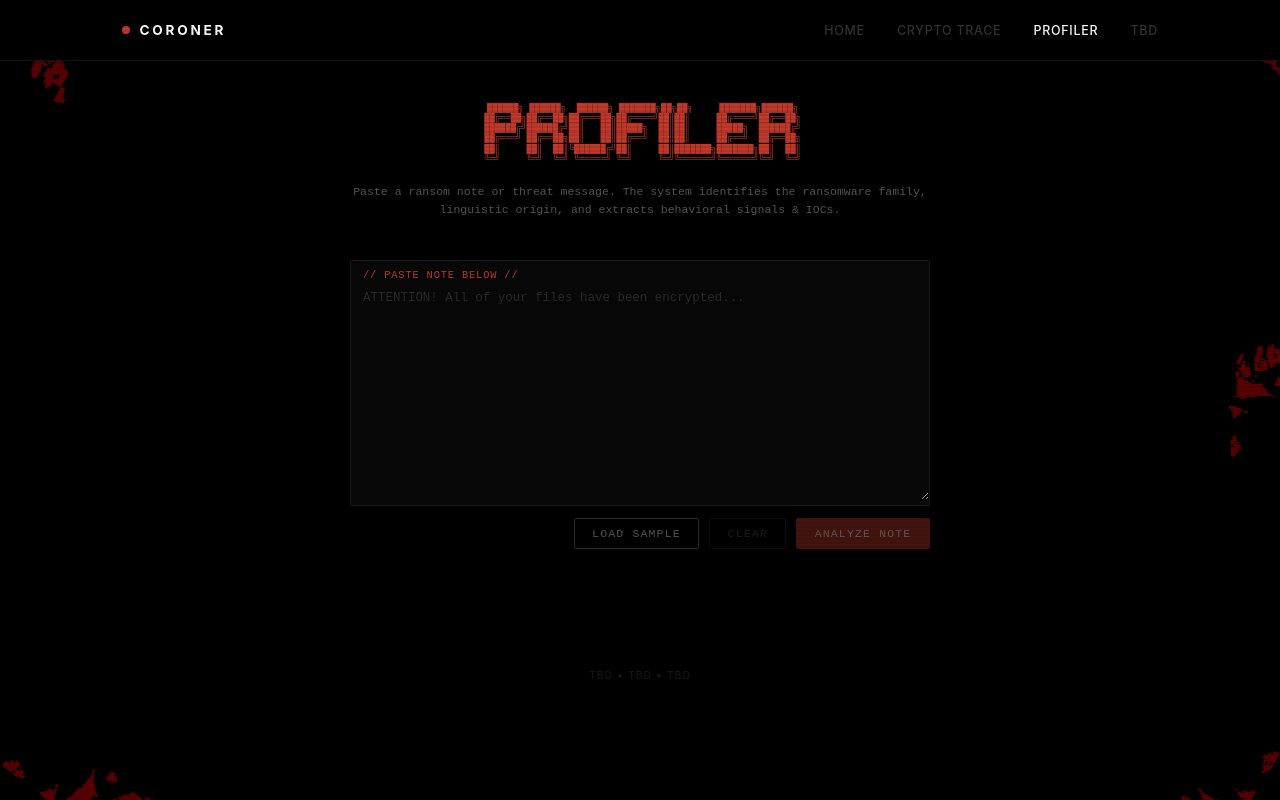
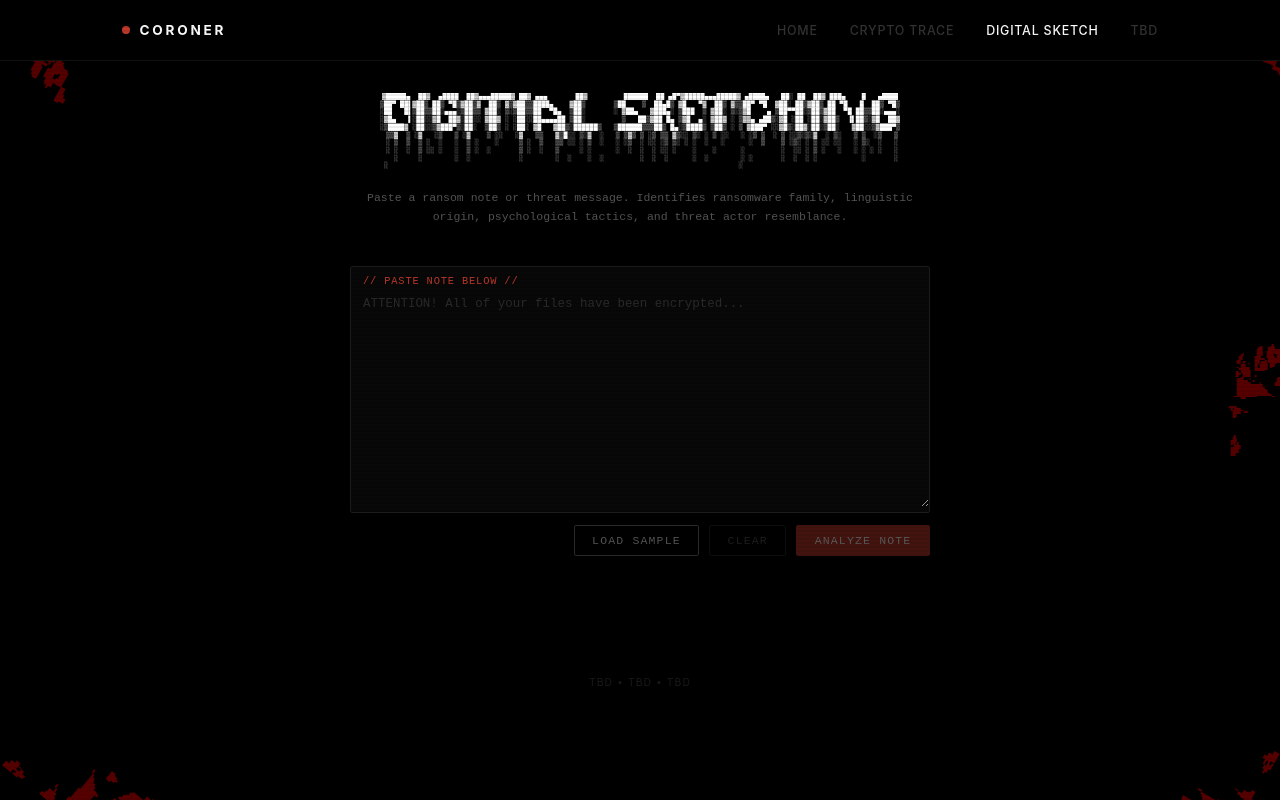
Before and after one commit to AChakka/HackUNCP2026, a React app in the folder frontend/: page /ransom in a window 1280 px wide. Built offline with nearby package versions, Linux system fonts and the light colour scheme; the HTML template or start-up script is replaced by a standard one.

Commit message:
pushing some simple ui changes

```diff
--- a/frontend/src/App.css
+++ b/frontend/src/App.css
@@ -10,9 +10,9 @@
   position: fixed;
   pointer-events: none;
   z-index: 99999;
-  transform: translate(-4px, -4px);
-  width: 96px;
-  height: 96px;
+  transform: translate(-10px, -10px);
+  width: 52px;
+  height: 52px;
   image-rendering: pixelated;
 }
 
--- a/frontend/src/App.jsx
+++ b/frontend/src/App.jsx
@@ -38,7 +38,7 @@ function Header() {
         <nav className="nav">
           <Link to="/" className={location.pathname === '/' ? 'nav-active' : ''}>Home</Link>
           <Link to="/crypto" className={location.pathname === '/crypto' ? 'nav-active' : ''}>Crypto Trace</Link>
-          <Link to="/ransom" className={location.pathname === '/ransom' ? 'nav-active' : ''}>Profiler</Link>
+          <Link to="/ransom" className={location.pathname === '/ransom' ? 'nav-active' : ''}>Digital Sketch</Link>
           <a href="#">TBD</a>
         </nav>
       </div>
--- a/frontend/src/pages/RansomPage.css
+++ b/frontend/src/pages/RansomPage.css
@@ -16,9 +16,9 @@
 }
 
 .rp-ascii {
-  font-size: 0.55rem;
+  font-size: 0.42rem;
   line-height: 1.15;
-  color: #c0392b;
+  color: #fff;
   white-space: pre;
   overflow-x: auto;
   margin: 0 0 1.2rem;
--- a/frontend/src/pages/RansomPage.jsx
+++ b/frontend/src/pages/RansomPage.jsx
@@ -349,16 +349,19 @@ export default function RansomPage() {
     <main className="rp-main">
 
       <div className="rp-hero">
-        <pre className="rp-ascii">{`
- ██████╗ ██████╗  ██████╗ ███████╗██╗██╗     ███████╗██████╗
- ██╔══██╗██╔══██╗██╔═══██╗██╔════╝██║██║     ██╔════╝██╔══██╗
- ██████╔╝██████╔╝██║   ██║█████╗  ██║██║     █████╗  ██████╔╝
- ██╔═══╝ ██╔══██╗██║   ██║██╔══╝  ██║██║     ██╔══╝  ██╔══██╗
- ██║     ██║  ██║╚██████╔╝██║     ██║███████╗███████╗██║  ██║
- ╚═╝     ╚═╝  ╚═╝ ╚═════╝ ╚═╝     ╚═╝╚══════╝╚══════╝╚═╝  ╚═╝`}</pre>
+        <pre className="rp-ascii">{`▓█████▄  ██▓  ▄████  ██▓▄▄▄█████▓ ██▓ ▄▄▄       ██▓         ██████  ██ ▄█▀▓█████▄▄▄█████▓ ▄████▄   ██░ ██  ██▓ ███▄    █   ▄████
+▒██▀ ██▌▓██▒ ██▒ ▀█▒▓██▒▓  ██▒ ▓▒▓██▒▒████▄    ▓██▒       ▒██    ▒  ██▄█▒ ▓█   ▀▓  ██▒ ▓▒▒██▀ ▀█  ▓██░ ██▒▓██▒ ██ ▀█   █  ██▒ ▀█▒
+░██   █▌▒██▒▒██░▄▄▄░▒██▒▒ ▓██░ ▒░▒██▒▒██  ▀█▄  ▒██░       ░ ▓██▄   ▓███▄░ ▒███  ▒ ▓██░ ▒░▒▓█    ▄ ▒██▀▀██░▒██▒▓██  ▀█ ██▒▒██░▄▄▄░
+░▓█▄   ▌░██░░▓█  ██▓░██░░ ▓██▓ ░ ░██░░██▄▄▄▄██ ▒██░         ▒   ██▒▓██ █▄ ▒▓█  ▄░ ▓██▓ ░ ▒▓▓▄ ▄██▒░▓█ ░██ ░██░▓██▒  ▐▌██▒░▓█  ██▓
+░▒████▓ ░██░░▒▓███▀▒░██░  ▒██▒ ░ ░██░ ▓█   ▓██▒░██████▒   ▒██████▒▒▒██▒ █▄░▒████▒ ▒██▒ ░ ▒ ▓███▀ ░░▓█▒░██▓░██░▒██░   ▓██░░▒▓███▀▒
+ ▒▒▓  ▒ ░▓   ░▒   ▒ ░▓    ▒ ░░   ░▓   ▒▒   ▓▒█░░ ▒░▓  ░   ▒ ▒▓▒ ▒ ░▒ ▒▒ ▓▒░░ ▒░ ░ ▒ ░░   ░ ░▒ ▒  ░ ▒ ░░▒░▒░▓  ░ ▒░   ▒ ▒  ░▒   ▒
+ ░ ▒  ▒  ▒ ░  ░   ░  ▒ ░    ░     ▒ ░  ▒   ▒▒ ░░ ░ ▒  ░   ░ ░▒  ░ ░░ ░▒ ▒░ ░ ░  ░   ░      ░  ▒    ▒ ░▒░ ░ ▒ ░░ ░░   ░ ▒░  ░   ░
+ ░ ░  ░  ▒ ░░ ░   ░  ▒ ░  ░       ▒ ░  ░   ▒     ░ ░      ░  ░  ░  ░ ░░ ░    ░    ░      ░         ░  ░░ ░ ▒ ░   ░   ░ ░ ░ ░   ░
+   ░     ░        ░  ░            ░        ░  ░    ░  ░         ░  ░  ░      ░  ░        ░ ░       ░  ░  ░ ░           ░       ░
+ ░                                                                                       ░                                       `}</pre>
         <p className="rp-sub">
-          Paste a ransom note or threat message. The system identifies the ransomware family,
-          linguistic origin, and extracts behavioral signals &amp; IOCs.
+          Paste a ransom note or threat message. Identifies ransomware family, linguistic origin,
+          psychological tactics, and threat actor resemblance.
         </p>
       </div>
 
```
Also changed, not shown: frontend/src/assets/digital-sketching.md (added, +10 -0 lines), frontend/src/assets/7qm8h0d555imegvquob85gn0ve.png.
